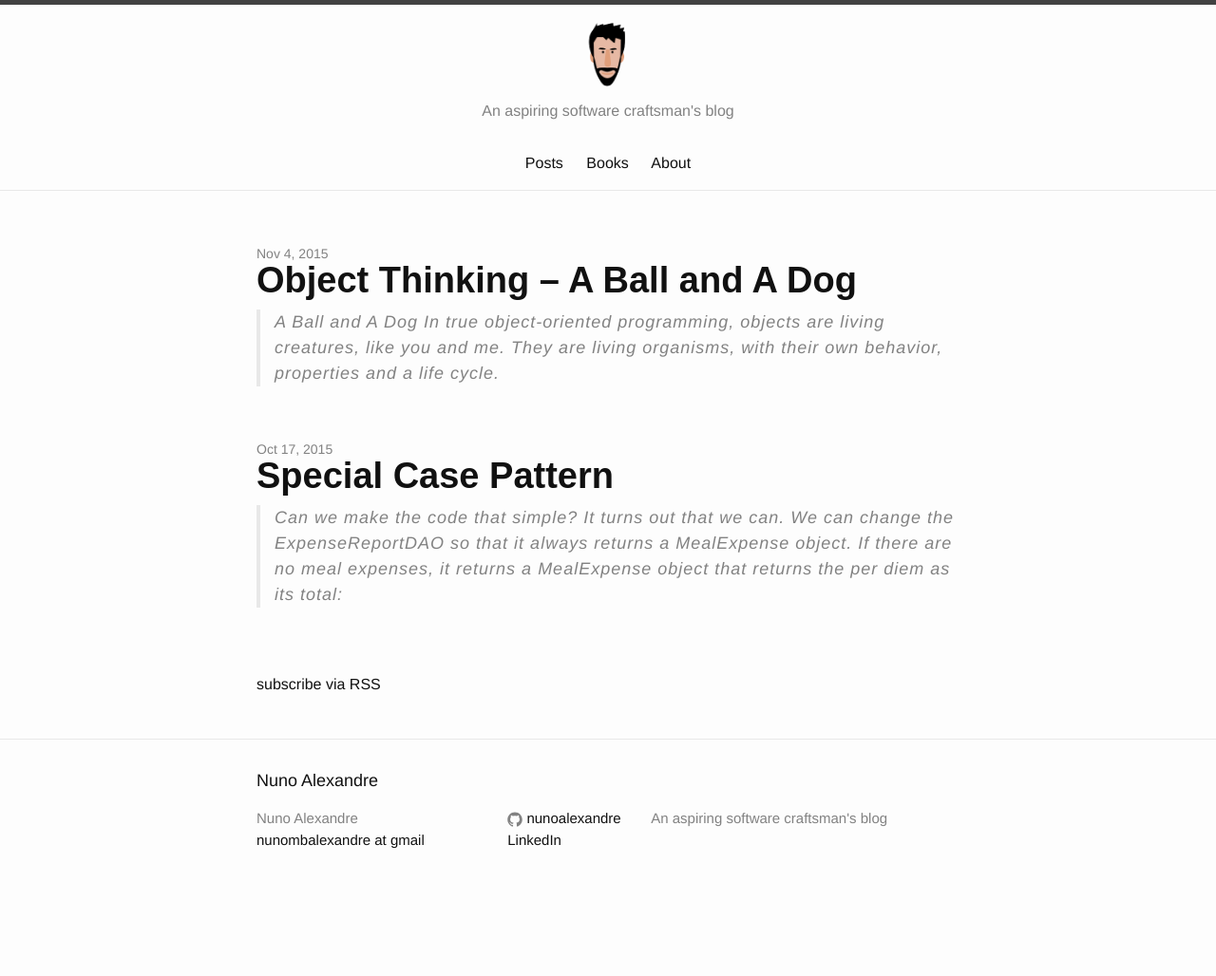
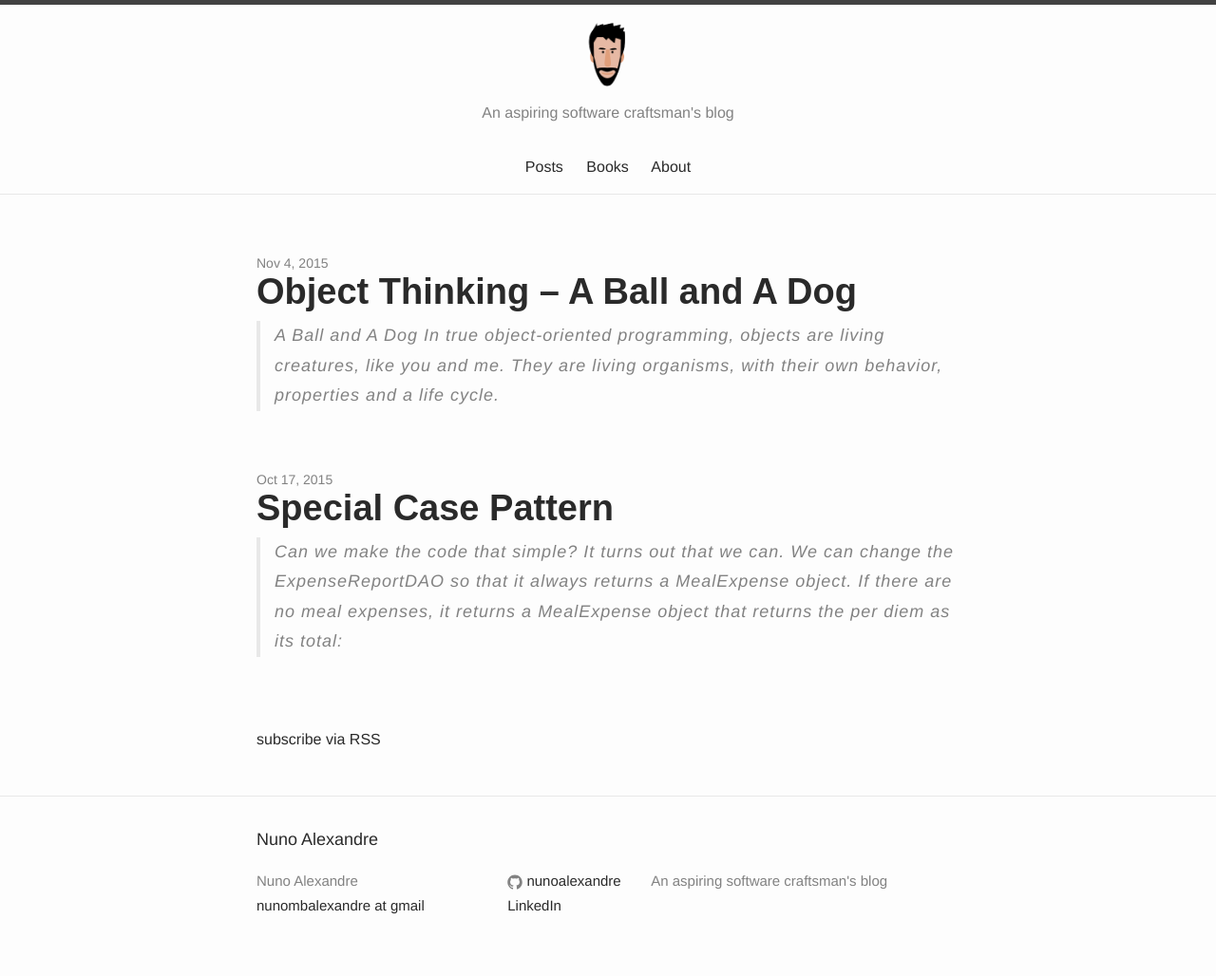
Before and after one commit to NunoAlexandre/nunoalexandre.github.io, a Jekyll site: the page built from index.html, in a window 1280 px wide. Shown: the whole page at 95% size. Built offline with Jekyll 4.4.1, drawn with Linux system fonts in a browser that asks for light colours; before the commit the page ends 956 px from its top, so only the background shows below that.

Commit message:
Styling
Changed $base-line-height and $text-color

```diff
--- a/_sass/_base.scss
+++ b/_sass/_base.scss
@@ -16,6 +16,7 @@ dl, dd, ol, ul, figure {
 body {
     font: $base-font-weight #{$base-font-size}/#{$base-line-height} $base-font-family;
     color: $text-color;
+    line-height: $base-line-height;
     background-color: $background-color;
     -webkit-text-size-adjust: 100%;
     -webkit-font-feature-settings: "kern" 1;
--- a/css/main.scss
+++ b/css/main.scss
@@ -10,11 +10,11 @@ $base-font-family: "Helvetica Neue", Helvetica, Arial, sans-serif;
 $base-font-size:   16px;
 $base-font-weight: 400;
 $small-font-size:  $base-font-size * 0.875;
-$base-line-height: 1.5;
+$base-line-height: 1.75;
 
 $spacing-unit:     30px;
 
-$text-color:       #111;
+$text-color:       #2a2a2a;
 $background-color: #fdfdfd;
 $brand-color:      #2a7ae2;
 
```
